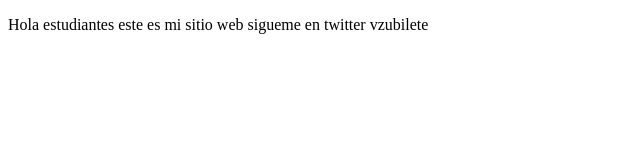
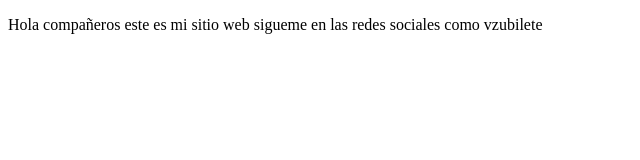
Before and after one commit to vzubilete/proyectoDemoPrework, a plain HTML site: page index.html in a window 1280 px wide. Shown: the whole page, without its empty margins (0-640 px from the left). Drawn offline with Linux system fonts and the light colour scheme.

Commit message:
cambios de prueba

```diff
--- a/index.html
+++ b/index.html
@@ -8,8 +8,8 @@
 </head>
 <body>
     <p>
-        Hola estudiantes este es mi sitio web
-        sigueme en twitter vzubilete
+        Hola compañeros este es mi sitio web
+        sigueme en las redes sociales como vzubilete
     </p>
 </body>
 </html>
```
